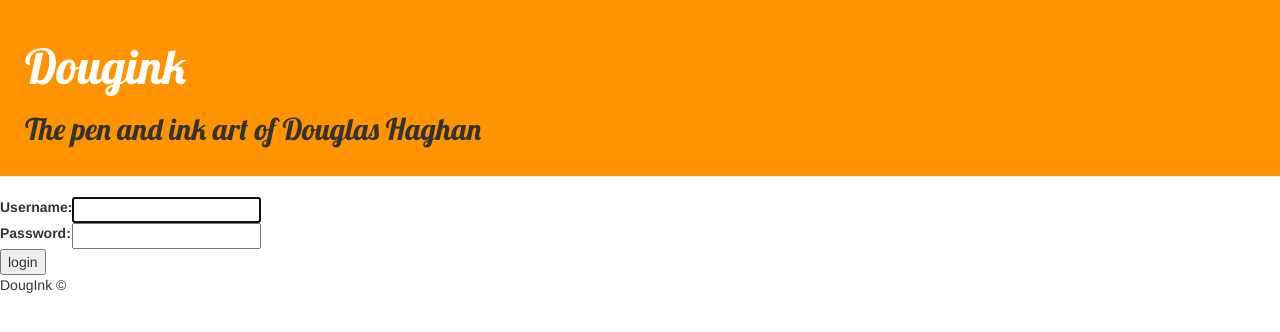
After one commit to AceMaridiam/capstone, a Django app: page /accounts/login/ in a window 1280 px wide. The commit adds this page. Shown: the top 332 px of the page. Run offline with Django 3.2, Linux system fonts and the light colour scheme; some libraries are stand-ins or nearby versions.

Commit message:
Added new comment view and login html pages

```diff
--- a/capstone/blog/static/css/blog.css
+++ b/capstone/blog/static/css/blog.css
@@ -5,10 +5,14 @@ h1 a {
     font-family: 'amatic_scregular';
 }
 
-.page-header {
+.page-header{
     background-color: #ff9400;
     margin-top: 0;
     padding: 20px 20px 20px 40px;
+}
+footer {
+    background-color: #000;
+    min-height: 50px;
 }
 
 .page-header h1, .page-header h1 a, .page-header h1 a:visited, .page-header h1 a:active {
--- /dev/null
+++ b/capstone/blog/templates/registration/login.html
@@ -0,0 +1,26 @@
+{% extends 'blog/base.html' %}
+
+{% block content %}
+
+	{% if form.errors %}
+	<p>Your username and password didn't match. Please try again.</p>
+	{% endif %}
+
+	<form method="post" action="{% url "django.contrib.auth.views.login" %}">
+	{% csrf_token %}
+	<table>
+	<tr>
+	    <td>{{ form.username.label_tag }}</td>
+	    <td>{{ form.username }}</td>
+	</tr>
+	<tr>
+	    <td>{{ form.password.label_tag }}</td>
+	    <td>{{ form.password }}</td>
+	</tr>
+	</table>
+
+	<input type="submit" value="login" />
+	<input type="hidden" name="next" value="{{ next }}" />
+	</form>
+
+{% endblock %}
```
Also changed, not shown: capstone/blog/templates/blog/add_comment_to_post.html (added, +9 -0 lines).
